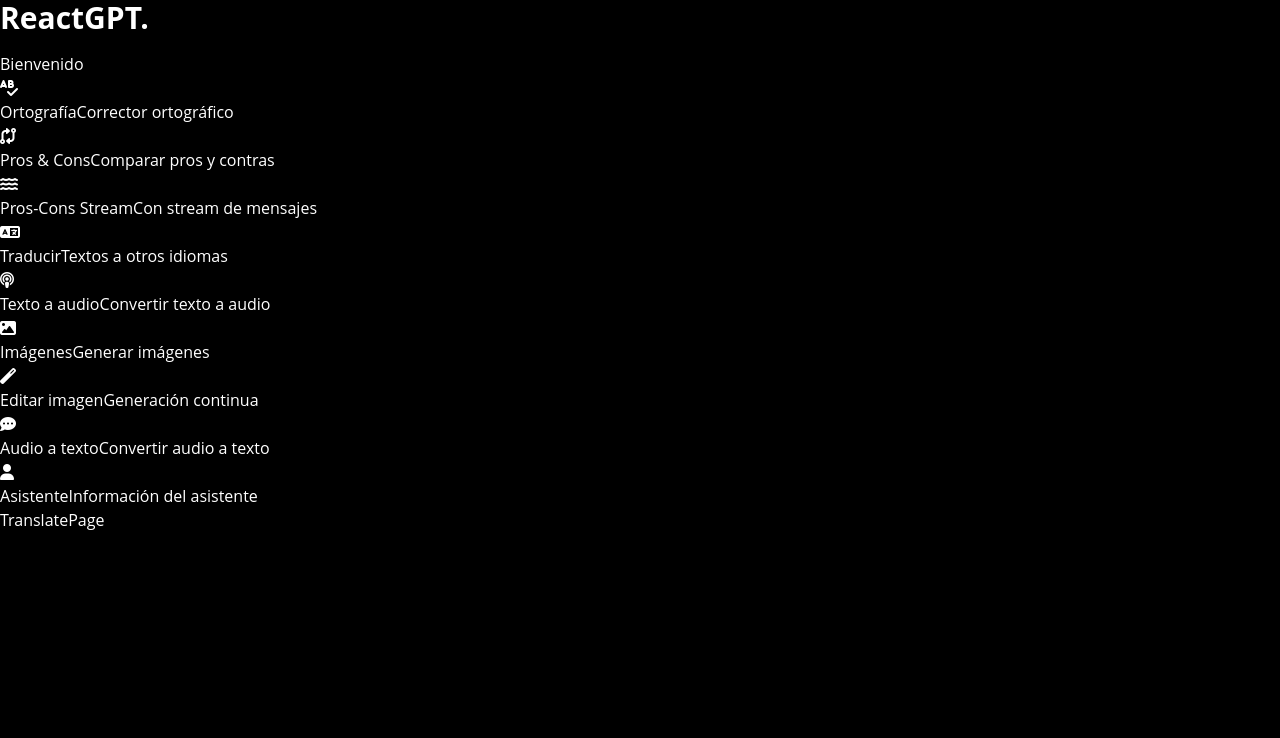
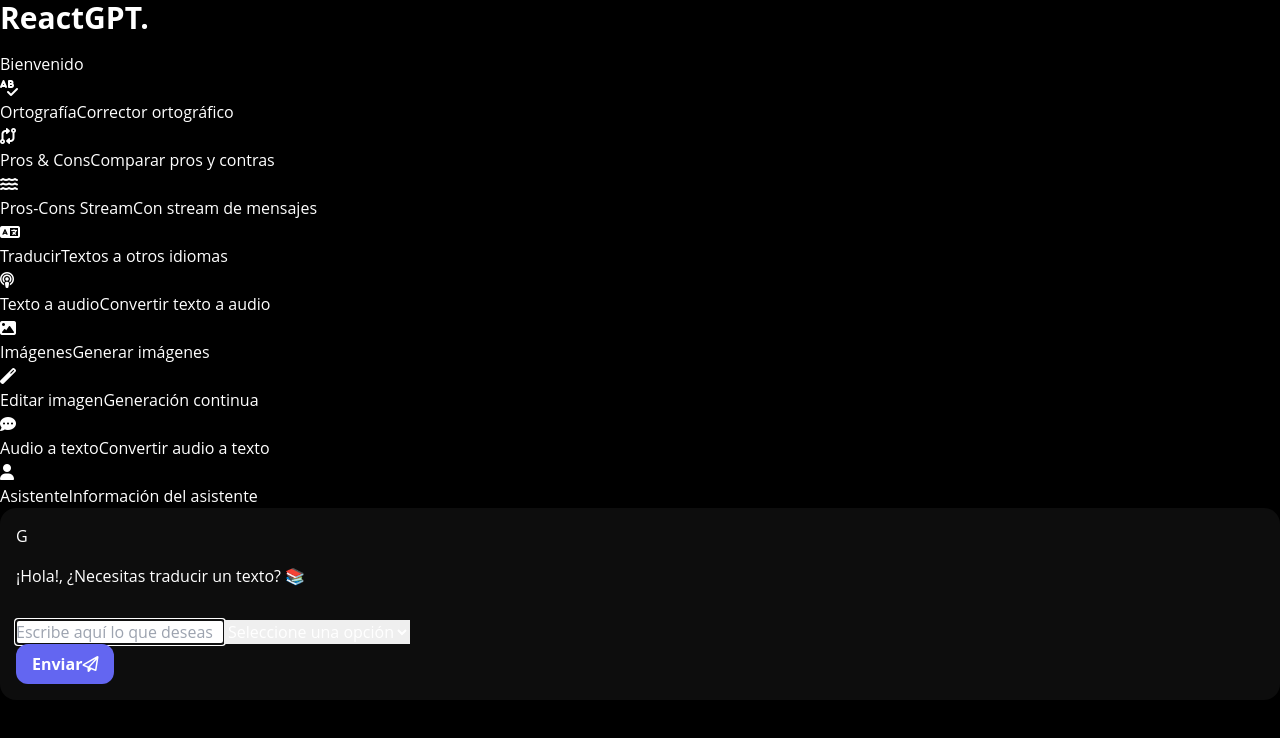
Before and after one commit to ObedSAGA/react-gpt, a React (Vite) app: page /translate in a window 1280 px wide. Shown: the top 738 px of the page. Built offline with nearby package versions, Linux system fonts and the light colour scheme.

Commit message:
Add tranlate feature

```diff
--- a/src/core/use-cases/index.ts
+++ b/src/core/use-cases/index.ts
@@ -2,3 +2,4 @@ export * from './orthography.use-case';
 export * from './pros-cons-use-case';
 export * from './pros-cons.stream-use-case';
 export * from './pros-cons.stream-generator-use-case';
+export * from './translate-text.use-case';
--- /dev/null
+++ b/src/core/use-cases/translate-text.use-case.ts
@@ -0,0 +1,31 @@
+import { TranslateResponse } from "../../interfaces";
+
+export const translateTextUseCase = async (prompt: string, lang: string) => {
+    try {
+
+        const resp = await fetch(`${import.meta.env.VITE_GPT_API}/translate`, {
+            method: 'POST',
+            headers: {
+                'Content-Type': 'application/json',
+            },
+            body: JSON.stringify({prompt, lang})
+        });
+
+        if (!resp.ok) throw new Error("No se pudo realizar la traducción");
+
+        const data = await resp.json() as TranslateResponse;
+
+        // console.log(data);
+
+        return {
+            ok: true,
+            ...data
+        }
+
+    } catch (error) {
+        return {
+            ok: false,
+            message: 'No se pudo realizar la traducción, inténtalo más tarde.'
+        }
+    }
+}
--- a/src/interfaces/index.ts
+++ b/src/interfaces/index.ts
@@ -1,2 +1,3 @@
 export * from './orthography-response';
 export * from './pros-cons-response';
+export * from './translate-text-response';
--- /dev/null
+++ b/src/interfaces/translate-text-response.ts
@@ -0,0 +1,5 @@
+// Generated by https://quicktype.io
+
+export interface TranslateResponse {
+    message: string;
+}
--- a/src/presentation/components/chat-input-boxes/TextMessageBoxSelect.tsx
+++ b/src/presentation/components/chat-input-boxes/TextMessageBoxSelect.tsx
@@ -1,7 +1,7 @@
 import { FormEvent, useState } from "react";
 
 interface Props{
-    onSendMessage: (message: string) => void;
+    onSendMessage: (message: string, selectedOption: string) => void;
     placeholder?: string;
     disableCorrection?: boolean;
     options: Option[];
@@ -14,14 +14,16 @@ interface Option {
 
 export const TextMessageBoxSelect = ({onSendMessage, placeholder, disableCorrection = false, options}: Props) => {
 
-    const [message, setMessage] = useState('');
+    const [message, setMessage] = useState<string>('');
     const [selectedOption, setSelectedOption] = useState<string>('')
 
     const handleSendMessage = (event: FormEvent<HTMLFormElement>) => {
         event.preventDefault();
+
         if (message.trim().length === 0) return;
+        if (selectedOption === '') return;
 
-        onSendMessage(message);
+        onSendMessage(message, selectedOption);
         setMessage('');
     }
 
@@ -42,18 +44,18 @@ export const TextMessageBoxSelect = ({onSendMessage, placeholder, disableCorrect
                     autoCorrect={ disableCorrection ? 'off' : 'on'}
                     spellCheck={disableCorrection ? 'false' : 'true'}
                     value={message}
-                    onChange={ (e) => setSelectedOption(e.target.value)}
+                    onChange={ (e) => setMessage(e.target.value)}
                />
                <select
                     name="select"
                     className="w-2/5 ml-5 border rounded-xl text-gray-800 focus:outline-none focus:border-indigo-300 pl-4 h-10"
                     value={selectedOption}
-                    onChange={e => setMessage(e.target.value)}
+                    onChange={e => setSelectedOption(e.target.value)}
                 >
                     <option value="">Seleccione una opción</option>
                     {
                         options.map(({id, text}) => (
-                            <option key={id} value={id}>{text}</option>
+                            <option key={id} value={text}>{text}</option>
                         ))
                     }
                </select>
--- a/src/presentation/pages/translate/TranslatePage.tsx
+++ b/src/presentation/pages/translate/TranslatePage.tsx
@@ -1,6 +1,83 @@
+import { useState } from "react";
+import { GptMessage, MyMessage, TypingLoader, TextMessageBoxSelect } from "../../components";
+import { translateTextUseCase } from "../../../core/use-cases";
+
+interface Message {
+  text: string;
+  isGpt: boolean;
+}
+
+const languages = [
+  { id: "alemán", text: "Alemán" },
+  { id: "árabe", text: "Árabe" },
+  { id: "bengalí", text: "Bengalí" },
+  { id: "francés", text: "Francés" },
+  { id: "hindi", text: "Hindi" },
+  { id: "inglés", text: "Inglés" },
+  { id: "japonés", text: "Japonés" },
+  { id: "mandarín", text: "Mandarín" },
+  { id: "portugués", text: "Portugués" },
+  { id: "ruso", text: "Ruso" },
+];
 
 export const TranslatePage = () => {
+
+  const [isLoading, setIsLoading] = useState(false);
+  const [messages, setMessages] = useState<Message[]>([])
+
+  const handlePost = async (text: string, selectedOption: string) => {
+    setIsLoading(true);
+
+    const newMessage = `Traduce "${text}" al idioma ${selectedOption}`
+    setMessages((prev) => [...prev, { text: newMessage, isGpt: false }]);
+
+    const {message, ok} = await translateTextUseCase(text, selectedOption);
+    setIsLoading(false);
+
+    if (!ok) {
+      setMessages((prev) => [...prev, { text: 'Lo siento, no pude realizar la traducción ahora mismo.', isGpt: true}]);
+    } else {
+      setMessages((prev) => [...prev, { text: message, isGpt: true }]);
+    }
+  };
+
   return (
-    <div>TranslatePage</div>
+    <div className="chat-container">
+      <div className="chat-messages">
+        <div className="grid grid-cols-12 gap-y-2">
+
+          {/* {Bienvenida} */}
+          <GptMessage text="¡Hola!, ¿Necesitas traducir un texto? 📚" />
+
+          {
+            messages.map((message, index) => (
+              message.isGpt
+              ? (
+                <GptMessage key={index} text={message.text} />
+              )
+              : (
+                <MyMessage key={index} text={message.text}/>
+              )
+            ))
+
+          }
+          {
+            isLoading && (
+              <div className="col-start-1 col-end-12 fade-in">
+                <TypingLoader />
+              </div>
+            )
+          }
+
+        </div>
+      </div>
+
+      <TextMessageBoxSelect
+        onSendMessage={handlePost}
+        options={languages}
+        placeholder="Escribe aquí lo que deseas"
+      />
+
+    </div>
   )
 }
```
